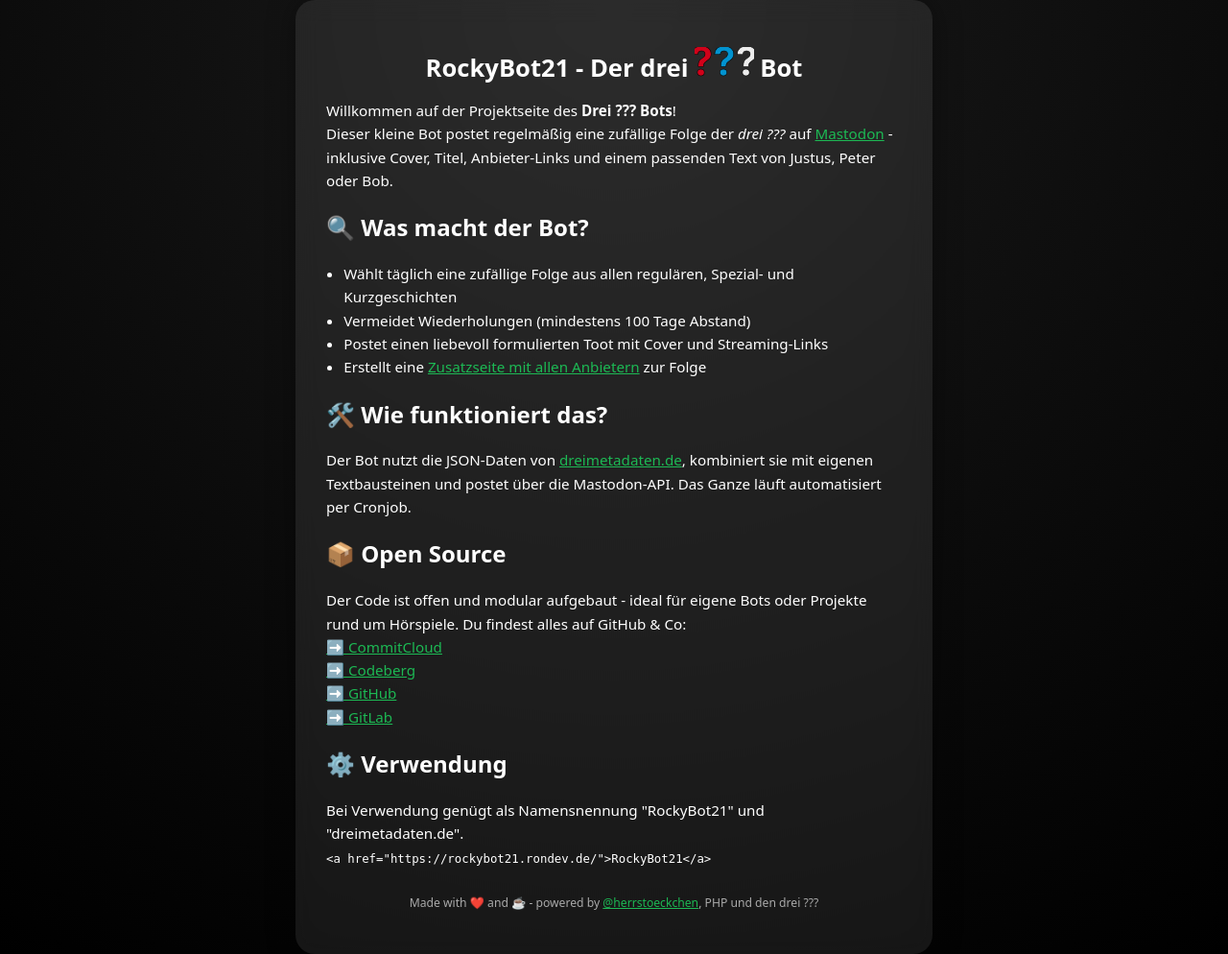
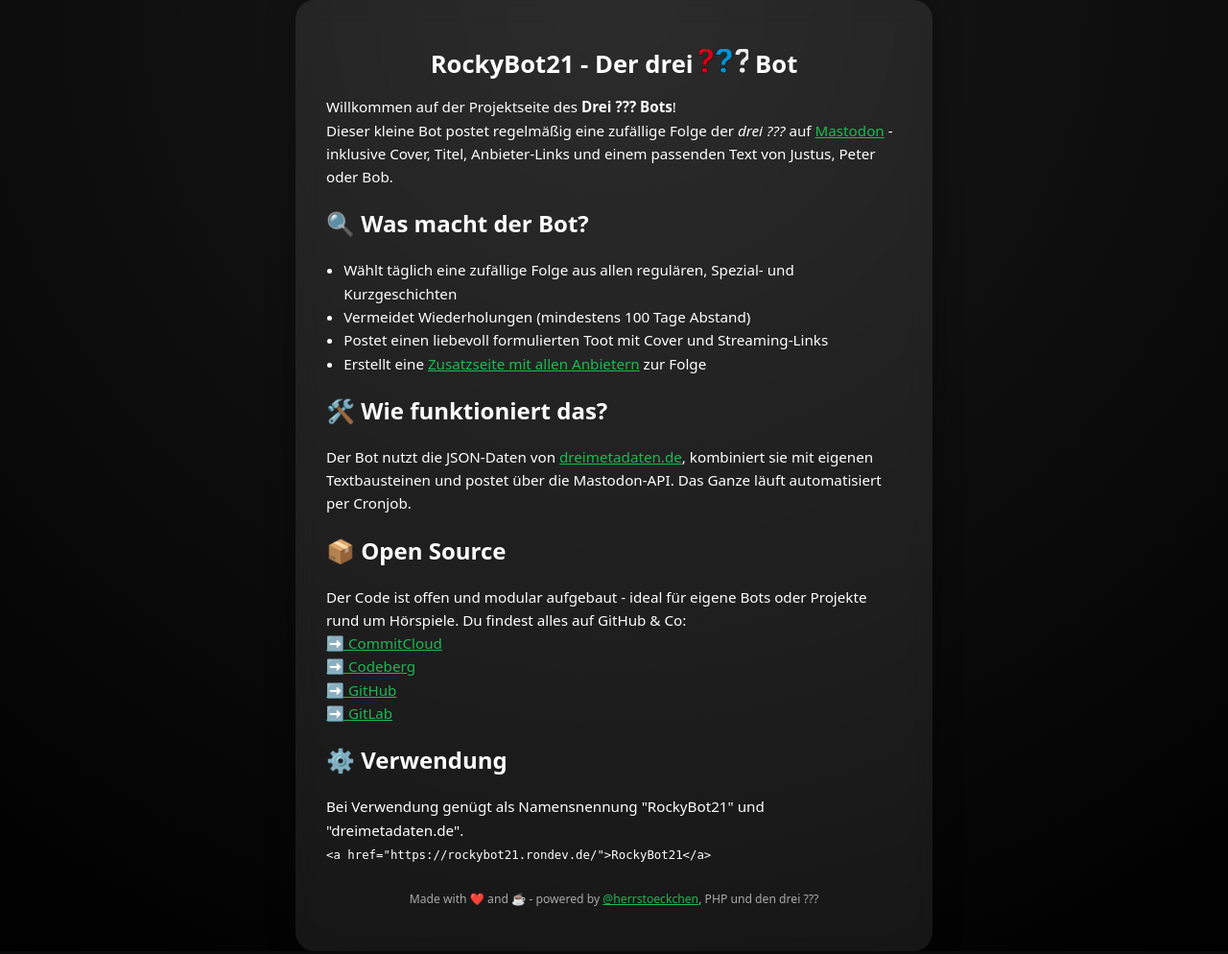
Before and after one commit to RonDevHub/RockyBot21, a PHP site: page / in a window 1280 px wide. Shown: the whole page at 96% size. Run offline with PHP 8.4, Linux system fonts and the light colour scheme.

Commit message:
Update public/index.php

```diff
--- a/public/index.php
+++ b/public/index.php
@@ -66,8 +66,8 @@
 </head>
 <body>
   <div class="card">
-    <h1>RockyBot21 - Der drei
-      <svg xmlns="http://www.w3.org/2000/svg" height="1.2em" viewBox="0 0 119.24 59.599"><text xml:space="preserve" x="104.119" y="76.886" fill="#2a7fff" fill-opacity=".917" stroke="#000" font-family="'DejaVu Math TeX Gyre'" font-size="81.64" text-anchor="middle" transform="translate(-43.924 -18.384)"><tspan x="104.119" y="76.886" fill-opacity=".918" font-family="'SF Pro Display'" style="font-variant-caps:normal;font-variant-east-asian:normal;font-variant-ligatures:normal;font-variant-numeric:normal"><tspan fill="#e2001a">?</tspan><tspan fill="#009ee0">?</tspan><tspan fill="#fff">?</tspan></tspan></text></svg> Bot
+    <h1>
+      RockyBot21 - Der drei <svg xmlns="http://www.w3.org/2000/svg" height="1em" viewBox="0 0 119.24 59.599"><text xml:space="preserve" x="104.119" y="76.886" fill="#2a7fff" fill-opacity=".917" stroke="#000" font-family="'DejaVu Math TeX Gyre'" font-size="81.64" text-anchor="middle" transform="translate(-43.924 -18.384)"><tspan x="104.119" y="76.886" fill-opacity=".918" font-family="'SF Pro Display'" style="font-variant-caps:normal;font-variant-east-asian:normal;font-variant-ligatures:normal;font-variant-numeric:normal"><tspan fill="#e2001a">?</tspan><tspan fill="#009ee0">?</tspan><tspan fill="#fff">?</tspan></tspan></text></svg> Bot
     </h1>
 
     <p>
```
